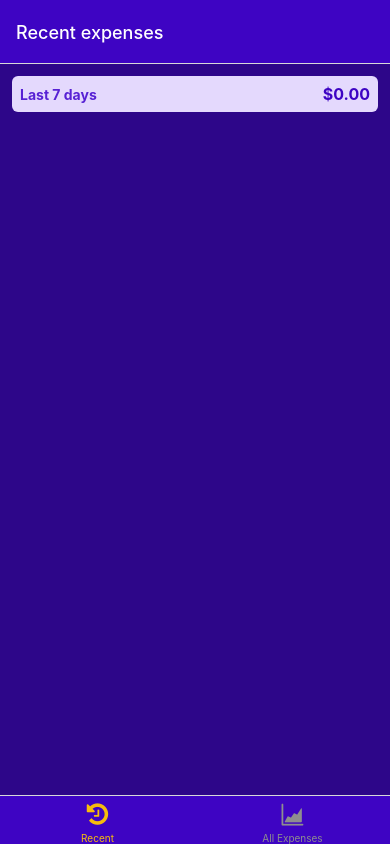
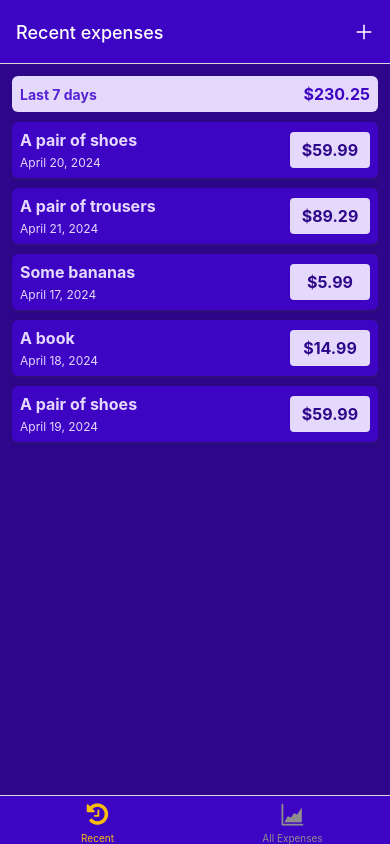
Before and after one commit to MihailMatveichuk/expenses-react-native-app, a React Native app: screen / in a window 390 px wide. Built offline with nearby package versions, Linux system fonts and the light colour scheme.

Commit message:
feat: add ManageExpenses screen

```diff
--- a/App.js
+++ b/App.js
@@ -4,6 +4,7 @@ import { createNativeStackNavigator } from '@react-navigation/native-stack';
 import { NavigationContainer } from '@react-navigation/native';
 import { FontAwesome } from '@expo/vector-icons';
 import { AntDesign } from '@expo/vector-icons';
+import uuid from 'react-native-uuid';
 
 import {
   AllExpensesScreen,
@@ -12,6 +13,7 @@ import {
 } from './screens';
 
 import { GlobalStyles } from './constants/style';
+import { IconButton } from './ui';
 
 const Stack = createNativeStackNavigator();
 
@@ -20,12 +22,24 @@ const Tab = createBottomTabNavigator();
 function ExpensesOverview() {
   return (
     <Tab.Navigator
-      screenOptions={{
+      screenOptions={({ navigation }) => ({
         tabBarStyle: { backgroundColor: GlobalStyles.colors.primary500 },
         tabBarActiveTintColor: GlobalStyles.colors.accent500,
         headerStyle: { backgroundColor: GlobalStyles.colors.primary500 },
         headerTintColor: 'white',
-      }}
+        headerRight: ({ tintColor }) => {
+          return (
+            <IconButton
+              icon="add"
+              size={24}
+              color={tintColor}
+              onPress={() => {
+                navigation.navigate('ManageExpensesScreen');
+              }}
+            />
+          );
+        },
+      })}
     >
       <Tab.Screen
         name="Recent expenses"
@@ -64,8 +78,14 @@ export default function App() {
         >
           <Stack.Screen name="Expenses overview" component={ExpensesOverview} />
           <Stack.Screen
-            name="Manange expenses"
+            name="ManageExpensesScreen"
             component={ManageExpensesScreen}
+            options={{
+              headerShown: true,
+              headerStyle: { backgroundColor: GlobalStyles.colors.primary500 },
+              headerTintColor: 'white',
+              presentation: 'modal',
+            }}
           />
         </Stack.Navigator>
       </NavigationContainer>
--- a/components/ExpensesOutput/ExpensesItem.js
+++ b/components/ExpensesOutput/ExpensesItem.js
@@ -1,11 +1,21 @@
 import React from 'react';
 import { Pressable, StyleSheet, Text, View } from 'react-native';
 import dayjs from 'dayjs';
+import { useNavigation } from '@react-navigation/native';
+
 import { GlobalStyles } from '../../constants/style';
 
 export function ExpensesItem({ item }) {
+  const navigation = useNavigation();
+  function expensePressHandler() {
+    navigation.navigate('ManageExpensesScreen', { expenseId: item.id });
+  }
+
   return (
-    <Pressable style={({ pressed }) => pressed && styles.pressed}>
+    <Pressable
+      style={({ pressed }) => pressed && styles.pressed}
+      onPress={expensePressHandler}
+    >
       <View style={styles.container}>
         <View style={styles.leftPart}>
           <Text style={styles.description}>{item.description}</Text>
--- a/data/expenses-data.js
+++ b/data/expenses-data.js
@@ -3,31 +3,31 @@ export const expensesData = [
     id: 'e1',
     description: 'A pair of shoes',
     amount: 59.99,
-    date: new Date('2024-03-01'),
+    date: new Date('2024-04-20'),
   },
   {
     id: 'e2',
     description: 'A pair of trousers',
     amount: 89.29,
-    date: new Date('2024-04-13'),
+    date: new Date('2024-04-21'),
   },
   {
     id: 'e3',
     description: 'Some bananas',
     amount: 5.99,
-    date: new Date('2024-04-14'),
+    date: new Date('2024-04-17'),
   },
   {
     id: 'e4',
     description: 'A book',
     amount: 14.99,
-    date: new Date('2024-04-15'),
+    date: new Date('2024-04-18'),
   },
   {
     id: 'e5',
     description: 'A pair of shoes',
     amount: 59.99,
-    date: new Date('2024-03-01'),
+    date: new Date('2024-04-19'),
   },
   {
     id: 'e6',
--- a/package.json
+++ b/package.json
@@ -18,7 +18,8 @@
     "react": "18.2.0",
     "react-native": "0.73.6",
     "react-native-safe-area-context": "4.8.2",
-    "react-native-screens": "~3.29.0"
+    "react-native-screens": "~3.29.0",
+    "react-native-uuid": "^2.0.2"
   },
   "devDependencies": {
     "@babel/core": "^7.20.0"
--- a/screens/ManageExpensesScreen.js
+++ b/screens/ManageExpensesScreen.js
@@ -1,6 +1,48 @@
-import React from 'react';
-import { Text } from 'react-native';
+import { useLayoutEffect } from 'react';
+import { StyleSheet, Text, View } from 'react-native';
+import { IconButton } from '../ui';
+import { GlobalStyles } from '../constants/style';
 
-export function ManageExpensesScreen() {
-  return <Text>Manage Expenses Screen</Text>;
+export function ManageExpensesScreen({ route, navigation }) {
+  const expenseId = route.params?.expenseId;
+
+  const isEdiding = !!expenseId;
+
+  useLayoutEffect(() => {
+    navigation.setOptions({
+      title: isEdiding ? 'Edit Expense' : 'Add Expense',
+    });
+  }, [isEdiding, navigation]);
+
+  const deleteExpenseHandler = (id) => {};
+
+  return (
+    <View style={styles.container}>
+      {isEdiding && (
+        <View style={styles.deleteContainer}>
+          <IconButton
+            icon="trash"
+            size={24}
+            color={GlobalStyles.colors.error500}
+            onPress={deleteExpenseHandler}
+          />
+        </View>
+      )}
+    </View>
+  );
 }
+
+const styles = StyleSheet.create({
+  container: {
+    flex: 1,
+    padding: 12,
+    backgroundColor: GlobalStyles.colors.primary800,
+  },
+  deleteContainer: {
+    marginTop: 8,
+    paddingTop: 8,
+    borderTopWidth: 2,
+    borderTopColor: GlobalStyles.colors.primary200,
+    alignItems: 'center',
+  },
+});
--- /dev/null
+++ b/ui/IconButton.js
@@ -0,0 +1,29 @@
+import React from 'react';
+import { Pressable, View, StyleSheet } from 'react-native';
+import { Ionicons } from '@expo/vector-icons';
+
+export function IconButton({ icon, size, color, onPress }) {
+  return (
+    <Pressable
+      style={({ pressed }) => pressed && styles.pressed}
+      onPress={onPress}
+    >
+      <View style={styles.container}>
+        <Ionicons name={icon} size={size} color={color} />
+      </View>
+    </Pressable>
+  );
+}
+
+const styles = StyleSheet.create({
+  pressed: {
+    opacity: 0.75,
+  },
+  container: {
+    marginHorizontal: 8,
+    marginVertical: 2,
+    borderRadius: 24,
+    padding: 6,
+    overflow: 'hidden',
+  },
+});
--- /dev/null
+++ b/ui/index.js
@@ -0,0 +1 @@
+export { IconButton } from './IconButton';
```
Also changed, not shown: 1 other file (tests, documents, lock files or other folders).
